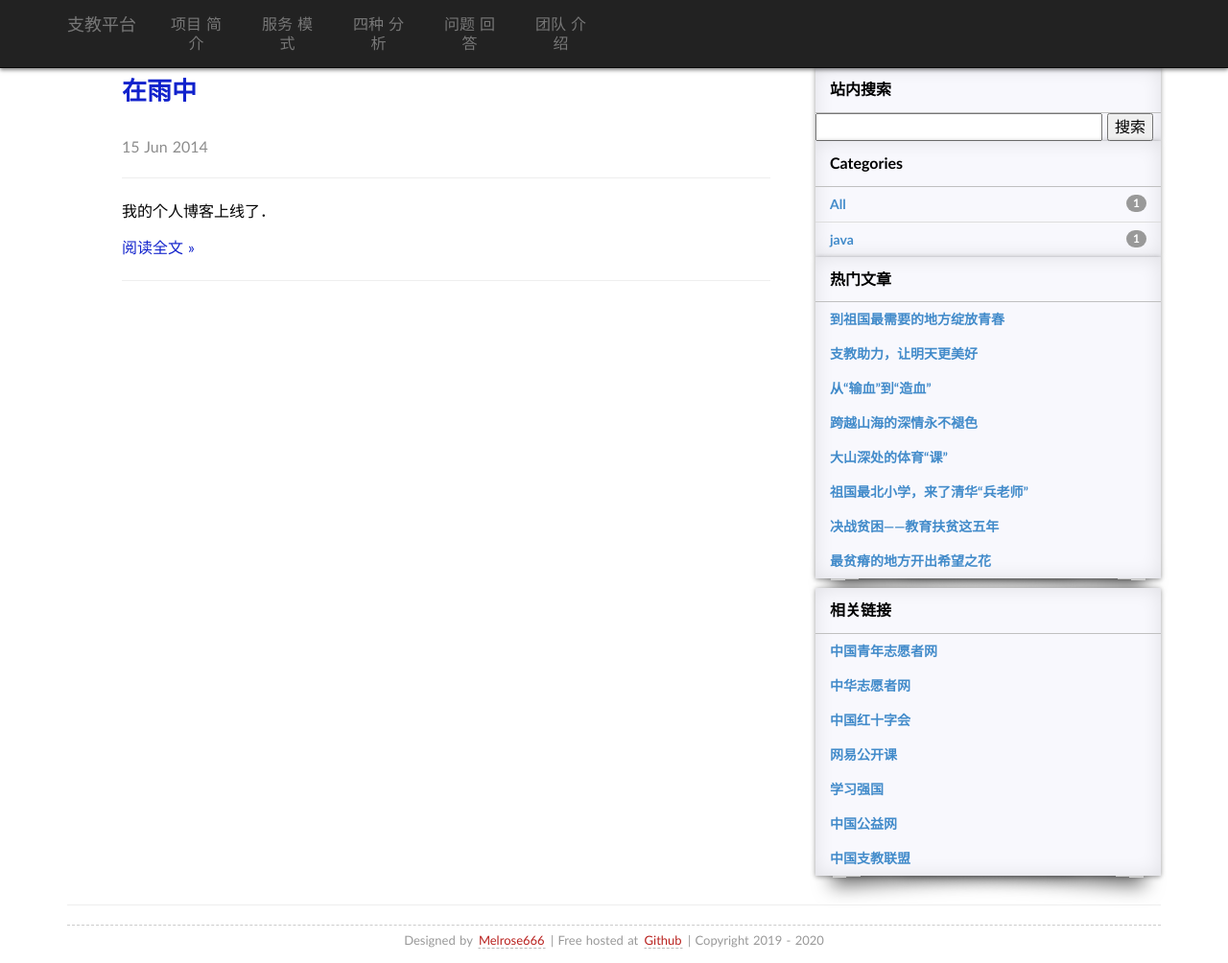
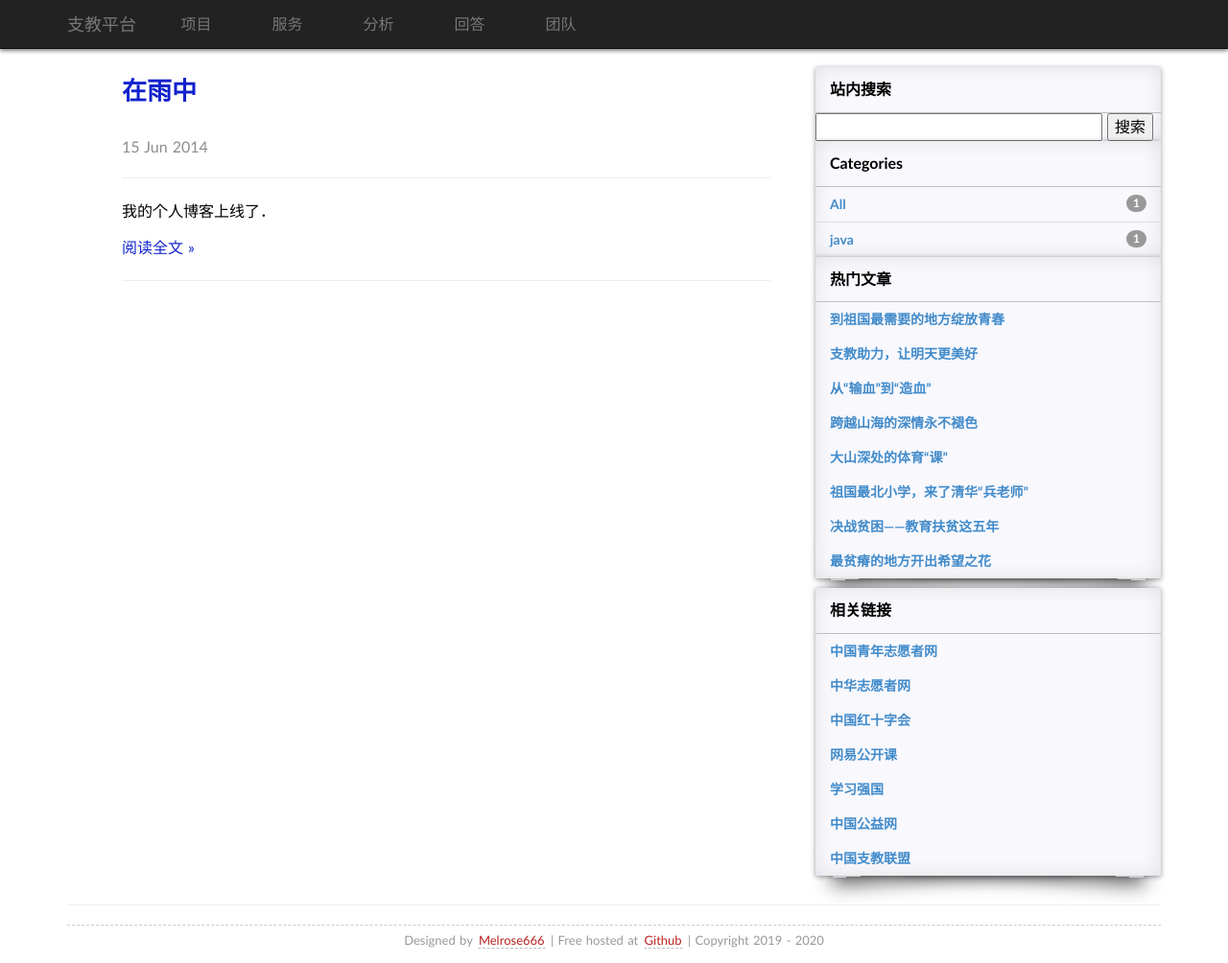
Before and after one commit to NJUPTteam/NJUPTteam.github.io, a Jekyll site: the page built from index.html, in a window 1280 px wide and 1004 px high. Shown: the whole window at 96% size. Built offline with Jekyll 4.4.1, drawn with Linux system fonts in a browser that asks for light colours; some web fonts are replaced; the list of posts is cut into pages by our own code; comment, search, counter and statistics services are not loaded.

Commit message:
Update navigation.html

```diff
--- a/_includes/navigation.html
+++ b/_includes/navigation.html
@@ -1,27 +1,27 @@
           <ul class="nav navbar-nav">
             <li>
               <a href="/categories.html">
-                项目 简介
+                项目
               </a>
             </li>
             <li>
               <a href="/tags.html">
-                服务 模式
+                服务
               </a>
             </li>
             <li>
               <a href="/archives.html">
-                四种 分析
+                分析
               </a>
             </li>
             <li>
               <a href="/faqs.html">
-                问题 回答
+                回答
               </a>
             </li>
             <li>
               <a href="/about.html">
-                团队 介绍
+                团队
               </a>
             </li>
           </ul>
```
